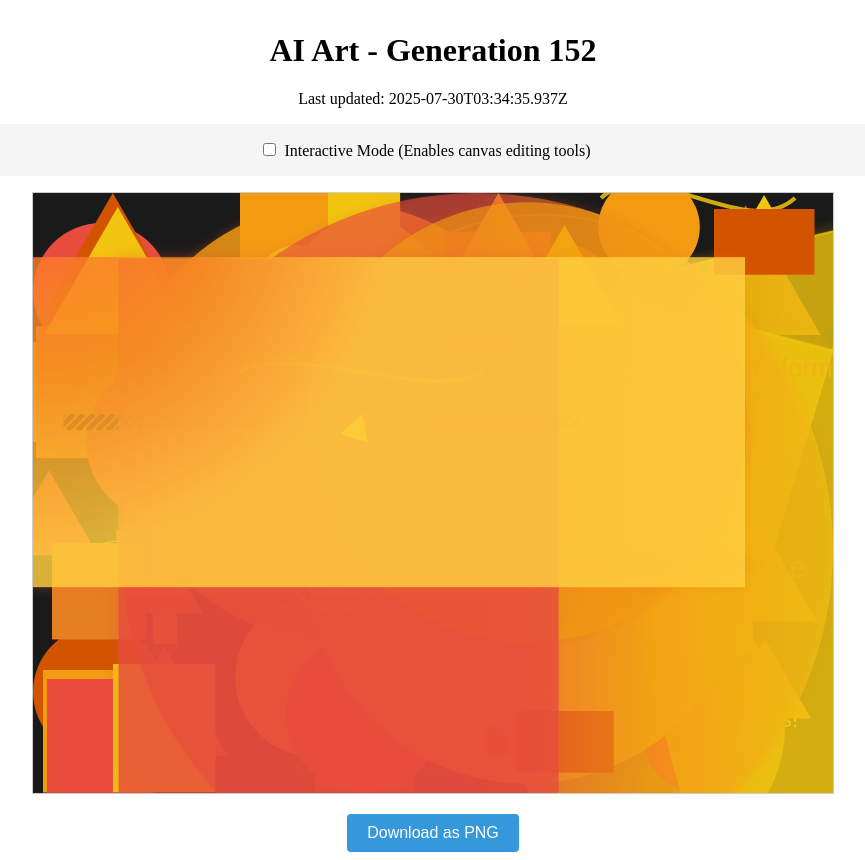
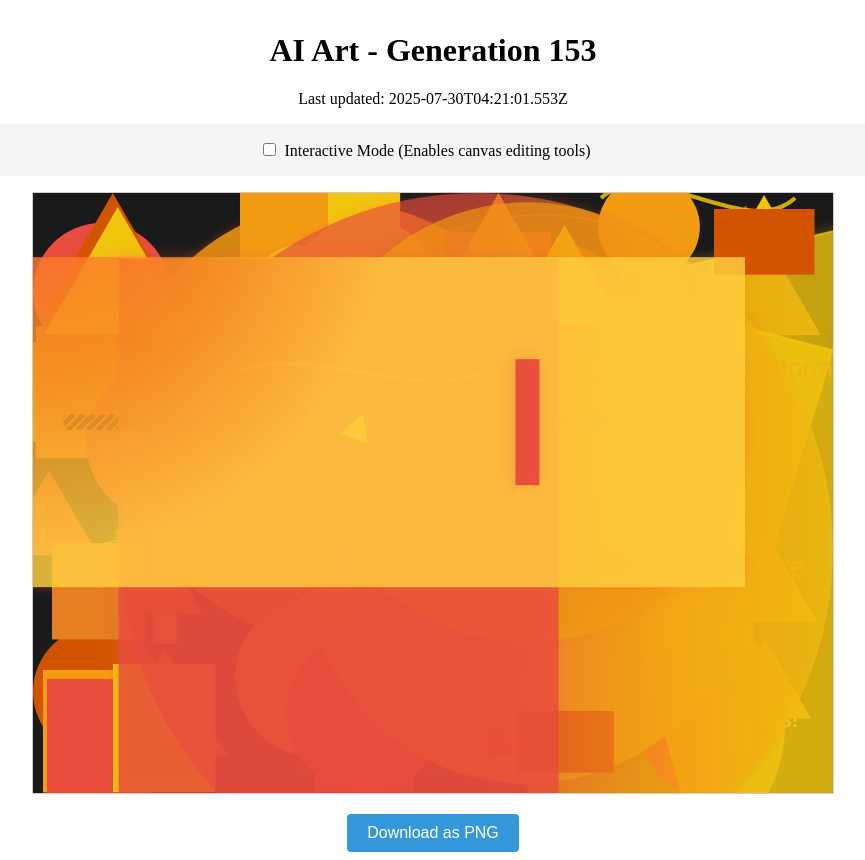
Before and after one commit to mcclowes/ai-art, a React (Vite) app: page / in a window 1280 px wide. Shown: the whole page, without its empty margins (207-1072 px from the left). Built offline with nearby package versions, Linux system fonts and the light colour scheme.

Commit message:
Improve artwork - Generation 153

```diff
--- a/src/artwork-state.ts
+++ b/src/artwork-state.ts
@@ -1495,9 +1495,36 @@ export const artworkState: ArtworkState = {
       },
       "opacity": 0.8000230714164045,
       "id": "gradient_rect_1753846475937"
+    },
+    {
+      "type": "rectangle",
+      "x": 482.4375772558714,
+      "y": 166.17181705809645,
+      "width": 24,
+      "height": 126,
+      "fillStyle": "#e74c3c",
+      "gradient": {
+        "type": "linear",
+        "colors": [
+          "#e74c3c",
+          "#f39c12",
+          "#f1c40f"
+        ],
+        "direction": 201.04900037311162,
+        "centerX": 0.4955720094069296,
+        "centerY": 0.4671535300376742
+      },
+      "shadow": {
+        "blur": 16.63194087331298,
+        "color": "#e74c3c40",
+        "offsetX": -3.302668896264893,
+        "offsetY": -1.2787691377869792
+      },
+      "opacity": 0.9612269044175544,
+      "id": "gradient_rect_1753849261553"
     }
   ],
-  "generation": 152,
-  "lastUpdated": "2025-07-30T03:34:35.937Z",
+  "generation": 153,
+  "lastUpdated": "2025-07-30T04:21:01.553Z",
   "cycleStarted": "2025-07-23T20:05:50.866Z"
 };
```
